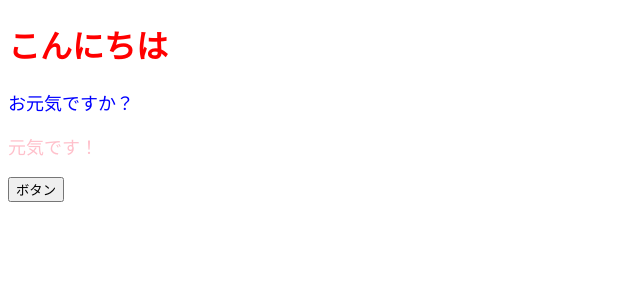
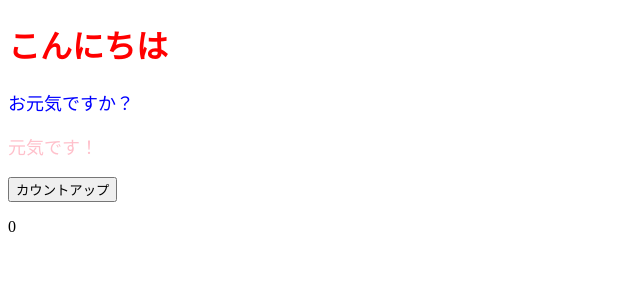
Before and after one commit to r-takahashi-dev/Section6_React, a React (Create React App) app: page / in a window 1280 px wide. Shown: the top 300 px of the page, without its empty margins (0-640 px from the left). Built offline with nearby package versions, Linux system fonts and the light colour scheme.

Commit message:
Update App.jsx Section6_47

```diff
--- a/src/App.jsx
+++ b/src/App.jsx
@@ -1,14 +1,18 @@
-import React from 'react';
+import React, {useState} from 'react';
 import ColorfulMessage from './components/colorfulMessage';
 
 const App = () => {
-    const onClickButton = () => alert();
+    const onClickCountUp = () => {
+      setNum(num + 1);
+    };
+    const [num, setNum] = useState(0);
     return (
         <>
           <h1 style={{ color: 'red' }}>こんにちは</h1>
           <ColorfulMessage color='blue'>お元気ですか？</ColorfulMessage>
           <ColorfulMessage color='pink'>元気です！</ColorfulMessage>
-          <button onClick={onClickButton}>ボタン</button>
+          <button onClick={onClickCountUp}>カウントアップ</button>
+          <p>{num}</p>
         </>
     );
 };
```
